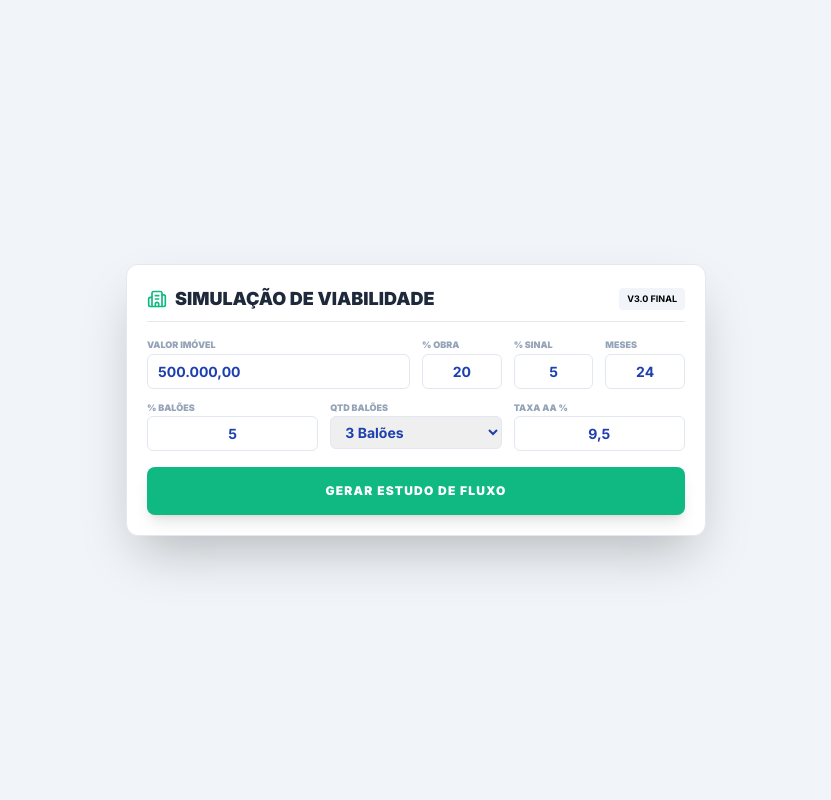
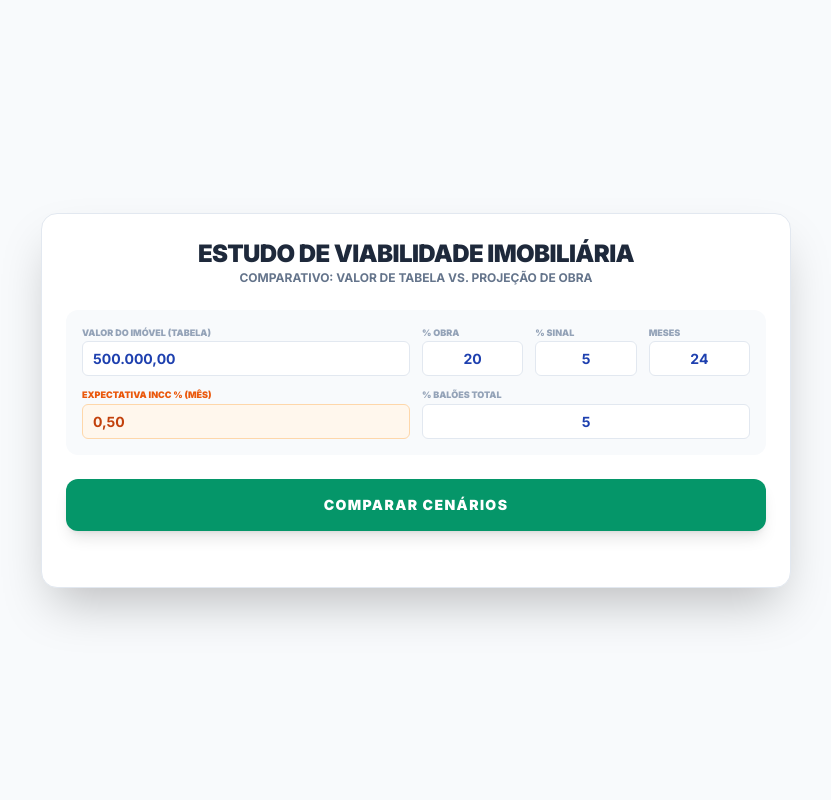
Before and after one commit to elianpradocaetano-lgtm/calcmob-site, a Flask app: page / in a window 1280 px wide. Shown: the whole page, without its empty margins (224-1055 px from the left). Run offline with Flask 3, Linux system fonts and the light colour scheme; the visitor is signed in with stand-in values (Sample User, id 1); some libraries are stand-ins or nearby versions.

Commit message:
Add files via upload

```diff
--- a/app.py
+++ b/app.py
@@ -1,19 +1,16 @@
 import os
 from flask import Flask, render_template, request, jsonify, redirect, url_for, session
+from datetime import datetime, timedelta
 
 app = Flask(__name__)
-app.secret_key = os.environ.get('SECRET_KEY', 'elian_caetano_v3_final')
+app.secret_key = os.environ.get('SECRET_KEY', 'elian_v6_comparativo')
 SENHA_MESTRE = "123456"
-
 
 def limpar_valor(v):
     if not v: return 0.0
     s = str(v).replace('.', '').replace(',', '.').strip()
-    try:
-        return float(s)
-    except:
-        return 0.0
-
+    try: return float(s)
+    except: return 0.0
 
 @app.route('/login', methods=['GET', 'POST'])
 def login():
@@ -24,73 +21,73 @@ def login():
     return '''
     <div style="display:flex;flex-direction:column;align-items:center;justify-content:center;height:100vh;font-family:sans-serif;background:#f1f5f9;">
         <form method="post" style="background:white;padding:40px;border-radius:15px;box-shadow:0 10px 15px rgba(0,0,0,0.1);text-align:center;">
-            <h2 style="color:#1e293b;margin-bottom:20px;">Financiador Pro</h2>
+            <h2 style="color:#1e293b;margin-bottom:20px;">Calculadora Estratégica</h2>
             <input type="password" name="senha" placeholder="Senha" autofocus style="padding:12px;border-radius:8px;border:1.5px solid #cbd5e1;margin-bottom:15px;outline:none;"><br>
             <button type="submit" style="background:#10b981;color:white;border:none;padding:12px 30px;border-radius:8px;cursor:pointer;font-weight:bold;width:100%;">ENTRAR</button>
         </form>
     </div>
     '''
 
-
 @app.route('/')
 def index():
     if not session.get('logado'): return redirect(url_for('login'))
     return render_template('index.html')
 
-
 @app.route('/api/calcular', methods=['POST'])
 def api_calcular():
-    if not session.get('logado'): return jsonify({'erro': 'Acesso negado'}), 401
+    if not session.get('logado'): return jsonify({'erro': 'Não autorizado'}), 401
     try:
         dados = request.get_json()
         v_imovel = limpar_valor(dados.get('valor_imovel'))
-        p_obra = limpar_valor(dados.get('percentual_obra', 20)) / 100
-        p_sinal = limpar_valor(dados.get('percentual_sinal', 5)) / 100
-        p_baloes = limpar_valor(dados.get('percentual_baloes', 5)) / 100
-        meses_obra = int(limpar_valor(dados.get('numero_parcelas', 24)))
-        num_baloes = int(dados.get('numero_baloes', 3))
-        taxa_anual = limpar_valor(dados.get('taxa_juros', 9.5)) / 100
+        p_obra = limpar_valor(dados.get('percentual_obra')) / 100
+        p_sinal = limpar_valor(dados.get('percentual_sinal')) / 100
+        p_baloes = limpar_valor(dados.get('percentual_baloes')) / 100
+        meses_obra = int(limpar_valor(dados.get('numero_parcelas')))
+        incc_mensal = limpar_valor(dados.get('taxa_incc')) / 100
+        taxa_anual_banco = limpar_valor(dados.get('taxa_juros')) / 100
 
-        total_obra = v_imovel * p_obra
-        v_sinal = v_imovel * p_sinal
-        v_baloes_total = v_imovel * p_baloes
-        v_mensais_total = total_obra - v_sinal - v_baloes_total
-        v_mensal = v_mensais_total / meses_obra if meses_obra > 0 else 0
-        v_balao = v_baloes_total / num_baloes if num_baloes > 0 else 0
+        # --- CENÁRIO 1: HOJE (ESTÁTICO) ---
+        total_obra_hoje = v_imovel * p_obra
+        v_sinal_hoje = v_imovel * p_sinal
+        v_balao_hoje = (v_imovel * p_baloes) / 3
+        v_mensal_hoje = (total_obra_hoje - v_sinal_hoje - (v_imovel * p_baloes)) / meses_obra
+        v_fin_hoje = v_imovel - total_obra_hoje
+        renda_hoje = v_fin_hoje / 33.333333 if v_fin_hoje <= 400000.01 else v_fin_hoje / 25.1182
 
-        # --- LÓGICA DE FINANCIAMENTO ---
-        v_financiado = v_imovel - total_obra
-        taxa_mensal = (1 + taxa_anual) ** (1 / 12) - 1
-        sac = (v_financiado / 420) + (v_financiado * taxa_mensal)
+        # --- CENÁRIO 2: PROJETADO (INCC) ---
+        # Correção aplicada mês a mês (Sinal não corrige pois é pago hoje)
+        v_mensal_fim = v_mensal_hoje * ((1 + incc_mensal) ** meses_obra)
+        v_balao_fim = v_balao_hoje * ((1 + incc_mensal) ** meses_obra)
+        v_fin_final = v_fin_hoje * ((1 + incc_mensal) ** meses_obra)
+        renda_final = v_fin_final / 33.333333 if v_fin_final <= 400000.01 else v_fin_final / 25.1182
 
-        n = 360
-        denominador = ((1 + taxa_mensal) ** n) - 1
-        price = v_financiado * (taxa_mensal * (1 + taxa_mensal) ** n) / denominador if denominador > 0 else 0
-
-        # --- A REGRA DE OURO SOLICITADA ---
-        # Crédito até 400.000,00 -> Fator 33.333333 (Resulta em 12k de renda)
-        # Crédito acima de 400.000,00 -> Fator 25.1182 (Regra de Mercado/SBPE)
-        if v_financiado <= 400000.01:
-            renda_final = v_financiado / 33.333333
-        else:
-            renda_final = v_financiado / 25.1182
+        # Datas
+        hoje = datetime.now()
+        datas = {
+            'sinal': hoje.strftime('%m/%Y'),
+            'p1': (hoje + timedelta(days=32)).strftime('%m/%Y'),
+            'pf': (hoje + timedelta(days=30 * meses_obra)).strftime('%m/%Y')
+        }
 
         return jsonify({
-            'renda_final': renda_final,
-            'valor_sinal': v_sinal,
-            'val_mensal_obra': v_mensal,
-            'val_balao_obra': v_balao,
-            'total_obra': total_obra,
-            'valor_financiado': v_financiado,
-            'parcela_sac': sac,
-            'parcela_price': price,
-            'qtd_m': meses_obra,
-            'qtd_b': num_baloes
+            'hoje': {
+                'v_fin': v_fin_hoje,
+                'v_mensal': v_mensal_hoje,
+                'v_balao': v_balao_hoje,
+                'renda': renda_hoje
+            },
+            'futuro': {
+                'v_fin': v_fin_final,
+                'v_mensal': v_mensal_fim,
+                'v_balao': v_balao_fim,
+                'renda': renda_final
+            },
+            'v_sinal': v_sinal_hoje,
+            'datas': datas
         })
     except Exception as e:
         return jsonify({'erro': str(e)}), 400
 
-
 if __name__ == '__main__':
     port = int(os.environ.get("PORT", 5000))
     app.run(host='0.0.0.0', port=port)
--- a/templates/index.html
+++ b/templates/index.html
@@ -3,66 +3,71 @@
 <head>
     <meta charset="UTF-8">
     <meta name="viewport" content="width=device-width, initial-scale=1.0">
-    <title>Simulador Pro v3</title>
+    <title>Calculadora Estratégica</title>
     <script src="https://cdn.tailwindcss.com"></script>
     <script src="https://unpkg.com/lucide@latest"></script>
     <style>
         @import url('https://fonts.googleapis.com/css2?family=Inter:wght@400;700;900&display=swap');
-        body { background-color: #f1f5f9; font-family: 'Inter', sans-serif; }
-        .input-focado { width: 100%; border: 1.5px solid #e2e8f0; border-radius: 6px; padding: 6px 10px; font-size: 14px; font-weight: 700; color: #1e40af; outline: none; transition: all 0.2s; }
-        .input-focado:focus { border-color: #3b82f6; box-shadow: 0 0 0 3px rgba(59, 130, 246, 0.1); }
+        body { background-color: #f8fafc; font-family: 'Inter', sans-serif; }
+        .input-focado { width: 100%; border: 1.5px solid #e2e8f0; border-radius: 6px; padding: 6px 10px; font-size: 14px; font-weight: 700; color: #1e40af; outline: none; }
         .label-focado { display: block; font-size: 9px; font-weight: 800; color: #94a3b8; text-transform: uppercase; margin-bottom: 2px; }
     </style>
 </head>
-<body class="flex items-center justify-center min-h-screen p-4">
-    <div class="bg-white rounded-xl p-5 shadow-2xl w-full max-w-[580px] border border-slate-200">
-        <header class="flex justify-between items-center border-b pb-2 mb-4">
-            <h2 class="text-lg font-black text-slate-800 uppercase flex items-center gap-2">
-                <i data-lucide="building-2" class="text-emerald-500 w-5"></i> Simulação de Viabilidade
-            </h2>
-            <span class="text-[9px] font-bold bg-slate-100 px-2 py-1 rounded">V3.0 FINAL</span>
+<body class="p-4 flex items-center justify-center min-h-screen">
+    <div class="bg-white rounded-2xl p-6 shadow-2xl w-full max-w-[750px] border border-slate-200">
+        <header class="text-center mb-6">
+            <h2 class="text-2xl font-black text-slate-800 uppercase tracking-tight">Estudo de Viabilidade Imobiliária</h2>
+            <p class="text-xs text-slate-500 font-bold uppercase">Comparativo: Valor de Tabela vs. Projeção de Obra</p>
         </header>
 
-        <div class="grid grid-cols-6 gap-3">
-            <div class="col-span-3">
-                <label class="label-focado">Valor Imóvel</label>
-                <input type="text" id="f_v_imovel" value="500.000,00" class="input-focado" oninput="mascaraMoeda(this)">
-            </div>
+        <div class="grid grid-cols-6 gap-3 mb-6 bg-slate-50 p-4 rounded-xl">
+            <div class="col-span-3"><label class="label-focado">Valor do Imóvel (Tabela)</label><input type="text" id="f_v_imovel" value="500.000,00" class="input-focado" oninput="mascaraMoeda(this)"></div>
             <div class="col-span-1"><label class="label-focado">% Obra</label><input type="text" id="f_p_obra" value="20" class="input-focado text-center"></div>
             <div class="col-span-1"><label class="label-focado">% Sinal</label><input type="text" id="f_p_sinal" value="5" class="input-focado text-center"></div>
             <div class="col-span-1"><label class="label-focado">Meses</label><input type="text" id="f_m_obra" value="24" class="input-focado text-center"></div>
-            <div class="col-span-2"><label class="label-focado">% Balões</label><input type="text" id="f_p_baloes" value="5" class="input-focado text-center"></div>
-            <div class="col-span-2">
-                <label class="label-focado">Qtd Balões</label>
-                <select id="f_q_baloes" class="input-focado">
-                    <option value="1">1 Balão</option><option value="2">2 Balões</option><option value="3" selected>3 Balões</option>
-                </select>
-            </div>
-            <div class="col-span-2"><label class="label-focado">Taxa AA %</label><input type="text" id="f_tx" value="9,5" class="input-focado text-center"></div>
+            <div class="col-span-3"><label class="label-focado text-orange-600 font-black">Expectativa INCC % (Mês)</label><input type="text" id="f_incc" value="0,50" class="input-focado border-orange-200 bg-orange-50 text-orange-700"></div>
+            <div class="col-span-3"><label class="label-focado">% Balões Total</label><input type="text" id="f_p_baloes" value="5" class="input-focado text-center"></div>
         </div>
 
-        <button onclick="calcular()" class="w-full bg-emerald-500 hover:bg-emerald-600 text-white font-black py-4 mt-4 rounded-lg uppercase text-xs tracking-widest shadow-lg transition-all active:scale-95">
-            Gerar Estudo de Fluxo
+        <button onclick="calcular()" class="w-full bg-emerald-600 hover:bg-emerald-700 text-white font-black py-4 rounded-xl uppercase text-sm tracking-widest transition-all shadow-lg active:scale-95 mb-8">
+            Comparar Cenários
         </button>
 
-        <div id="resultado" class="hidden mt-4 space-y-3">
-            <div class="bg-blue-600 text-white p-5 rounded-lg flex justify-between items-center shadow-lg">
-                <div><span class="text-[10px] font-bold uppercase opacity-80">Renda Sugerida</span><div id="res_renda" class="text-3xl font-black"></div></div>
-                <i data-lucide="trending-up" class="w-10 h-10 opacity-30"></i>
+        <div id="resultado" class="hidden space-y-6">
+            <div class="grid grid-cols-1 md:grid-cols-2 gap-4">
+
+                <div class="border-2 border-slate-100 rounded-2xl overflow-hidden shadow-sm">
+                    <div class="bg-slate-800 text-white p-3 text-center font-black text-xs uppercase">Valores de Tabela (Hoje)</div>
+                    <div class="p-4 space-y-3 text-sm">
+                        <div class="flex justify-between"><span>Sinal (Imediato)</span> <b id="h_sinal" class="text-slate-700"></b></div>
+                        <div class="flex justify-between"><span>Parcela Mensal</span> <b id="h_mensal"></b></div>
+                        <div class="flex justify-between"><span>Balão (Cada)</span> <b id="h_balao"></b></div>
+                        <div class="flex justify-between border-t pt-2 font-bold text-blue-600"><span>Crédito Necessário</span> <span id="h_fin"></span></div>
+                        <div class="bg-blue-50 p-3 rounded-lg text-center mt-2 border border-blue-100">
+                            <span class="text-[9px] font-bold text-blue-400 uppercase">Renda Sugerida</span>
+                            <div id="h_renda" class="text-xl font-black text-blue-700"></div>
+                        </div>
+                    </div>
+                </div>
+
+                <div class="border-2 border-orange-100 rounded-2xl overflow-hidden shadow-md">
+                    <div class="bg-orange-600 text-white p-3 text-center font-black text-xs uppercase">Projeção na Entrega (INCC)</div>
+                    <div class="p-4 space-y-3 text-sm">
+                        <div class="flex justify-between"><span>Sinal (Sem Correção)</span> <b id="f_sinal" class="text-slate-700"></b></div>
+                        <div class="flex justify-between text-orange-700"><span>Última Mensal (<b id="d_pf"></b>)</span> <b id="f_mensal"></b></div>
+                        <div class="flex justify-between text-orange-700"><span>Último Balão</span> <b id="f_balao"></b></div>
+                        <div class="flex justify-between border-t pt-2 font-bold text-orange-600"><span>Crédito Corrigido</span> <span id="f_fin"></span></div>
+                        <div class="bg-orange-600 p-3 rounded-lg text-center mt-2 shadow-inner">
+                            <span class="text-[9px] font-bold text-white/70 uppercase">Renda Sugerida na Entrega</span>
+                            <div id="f_renda" class="text-xl font-black text-white"></div>
+                        </div>
+                    </div>
+                </div>
+
             </div>
-            <div class="grid grid-cols-2 gap-3 text-xs">
-                <div class="bg-slate-50 p-3 rounded border-t-4 border-emerald-400">
-                    <div class="flex justify-between mb-1"><span>Sinal</span><b id="res_sinal"></b></div>
-                    <div class="flex justify-between mb-1"><span>Mensais</span><b id="res_mensal"></b></div>
-                    <div class="flex justify-between mb-1"><span>Balões</span><b id="res_balao"></b></div>
-                    <div class="border-t mt-2 pt-2 flex justify-between font-bold text-emerald-600"><span>TOTAL OBRA</span><span id="res_total_obra"></span></div>
-                </div>
-                <div class="bg-slate-50 p-3 rounded border-t-4 border-blue-500">
-                    <div id="res_fin" class="font-bold text-blue-700 mb-2 border-b"></div>
-                    <div class="flex justify-between mb-1"><span>Parc. SAC</span><b id="res_sac"></b></div>
-                    <div class="flex justify-between mb-1"><span>Parc. Price</span><b id="res_price"></b></div>
-                </div>
-            </div>
+            <p class="text-[10px] text-slate-400 font-medium text-center italic">
+                *O Sinal não sofre correção. Parcelas e Saldo Devedor são corrigidos mensalmente pelo INCC acumulado.
+            </p>
         </div>
     </div>
 
@@ -82,9 +87,8 @@
                 percentual_obra: document.getElementById('f_p_obra').value,
                 percentual_sinal: document.getElementById('f_p_sinal').value,
                 percentual_baloes: document.getElementById('f_p_baloes').value,
-                numero_baloes: document.getElementById('f_q_baloes').value,
                 numero_parcelas: document.getElementById('f_m_obra').value,
-                taxa_juros: document.getElementById('f_tx').value
+                taxa_incc: document.getElementById('f_incc').value
             };
 
             const resp = await fetch('/api/calcular', {
@@ -96,14 +100,21 @@
             if (resp.ok) {
                 const r = await resp.json();
                 document.getElementById('resultado').classList.remove('hidden');
-                document.getElementById('res_renda').innerText = fmt.format(r.renda_final);
-                document.getElementById('res_sinal').innerText = fmt.format(r.valor_sinal);
-                document.getElementById('res_mensal').innerText = `${r.qtd_m}x ${fmt.format(r.val_mensal_obra)}`;
-                document.getElementById('res_balao').innerText = `${r.qtd_b}x ${fmt.format(r.val_balao_obra)}`;
-                document.getElementById('res_total_obra').innerText = fmt.format(r.total_obra);
-                document.getElementById('res_fin').innerText = "Crédito: " + fmt.format(r.valor_financiado);
-                document.getElementById('res_sac').innerText = fmt.format(r.parcela_sac);
-                document.getElementById('res_price').innerText = fmt.format(r.parcela_price);
+
+                // Valores Hoje
+                document.getElementById('h_sinal').innerText = fmt.format(r.v_sinal);
+                document.getElementById('h_mensal').innerText = fmt.format(r.hoje.v_mensal);
+                document.getElementById('h_balao').innerText = fmt.format(r.hoje.v_balao);
+                document.getElementById('h_fin').innerText = fmt.format(r.hoje.v_fin);
+                document.getElementById('h_renda').innerText = fmt.format(r.hoje.renda);
+
+                // Valores Futuro
+                document.getElementById('f_sinal').innerText = fmt.format(r.v_sinal);
+                document.getElementById('f_mensal').innerText = fmt.format(r.futuro.v_mensal);
+                document.getElementById('f_balao').innerText = fmt.format(r.futuro.v_balao);
+                document.getElementById('f_fin').innerText = fmt.format(r.futuro.v_fin);
+                document.getElementById('f_renda').innerText = fmt.format(r.futuro.renda);
+                document.getElementById('d_pf').innerText = r.datas.pf;
             }
         }
     </script>
```
